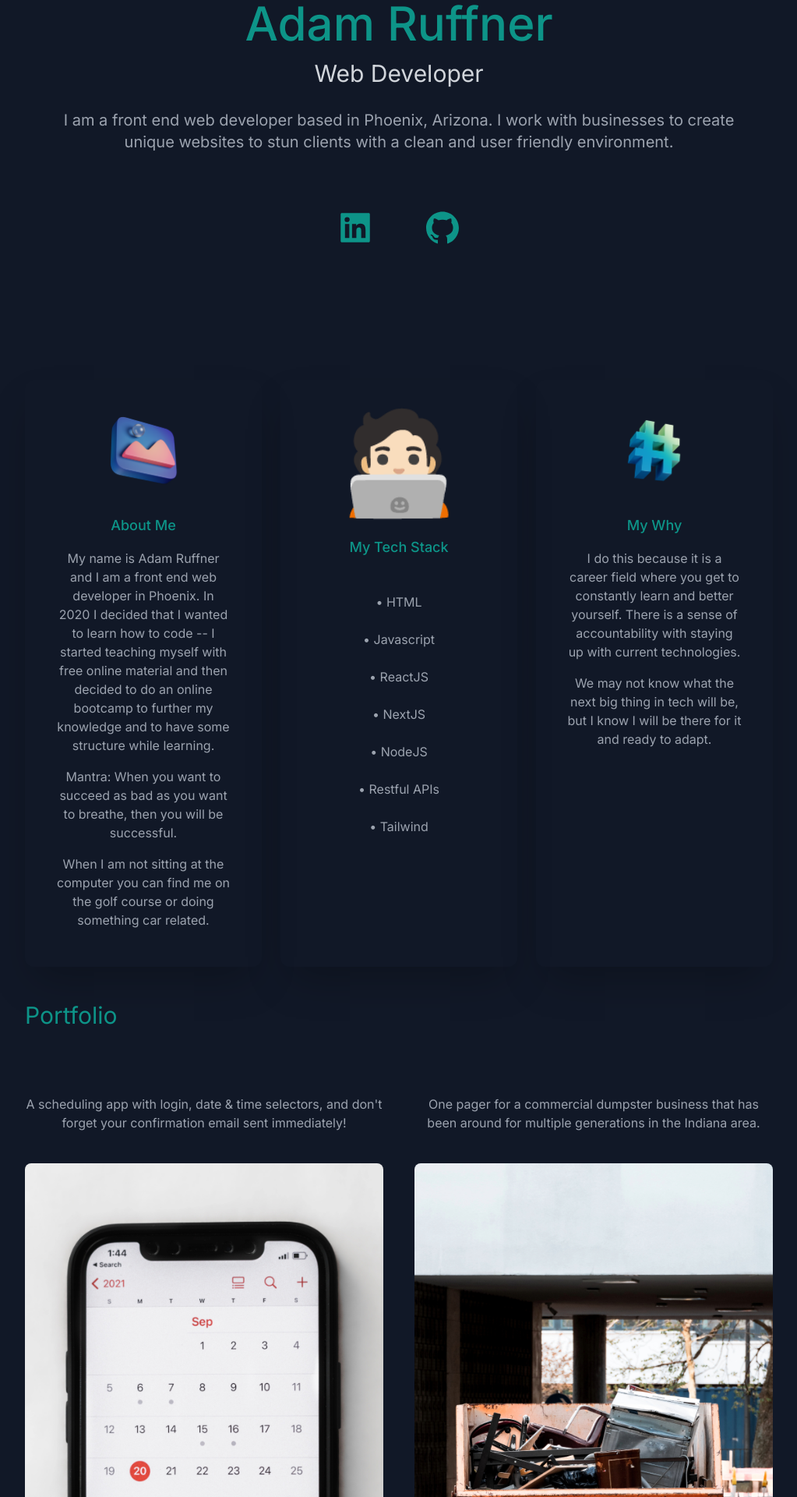
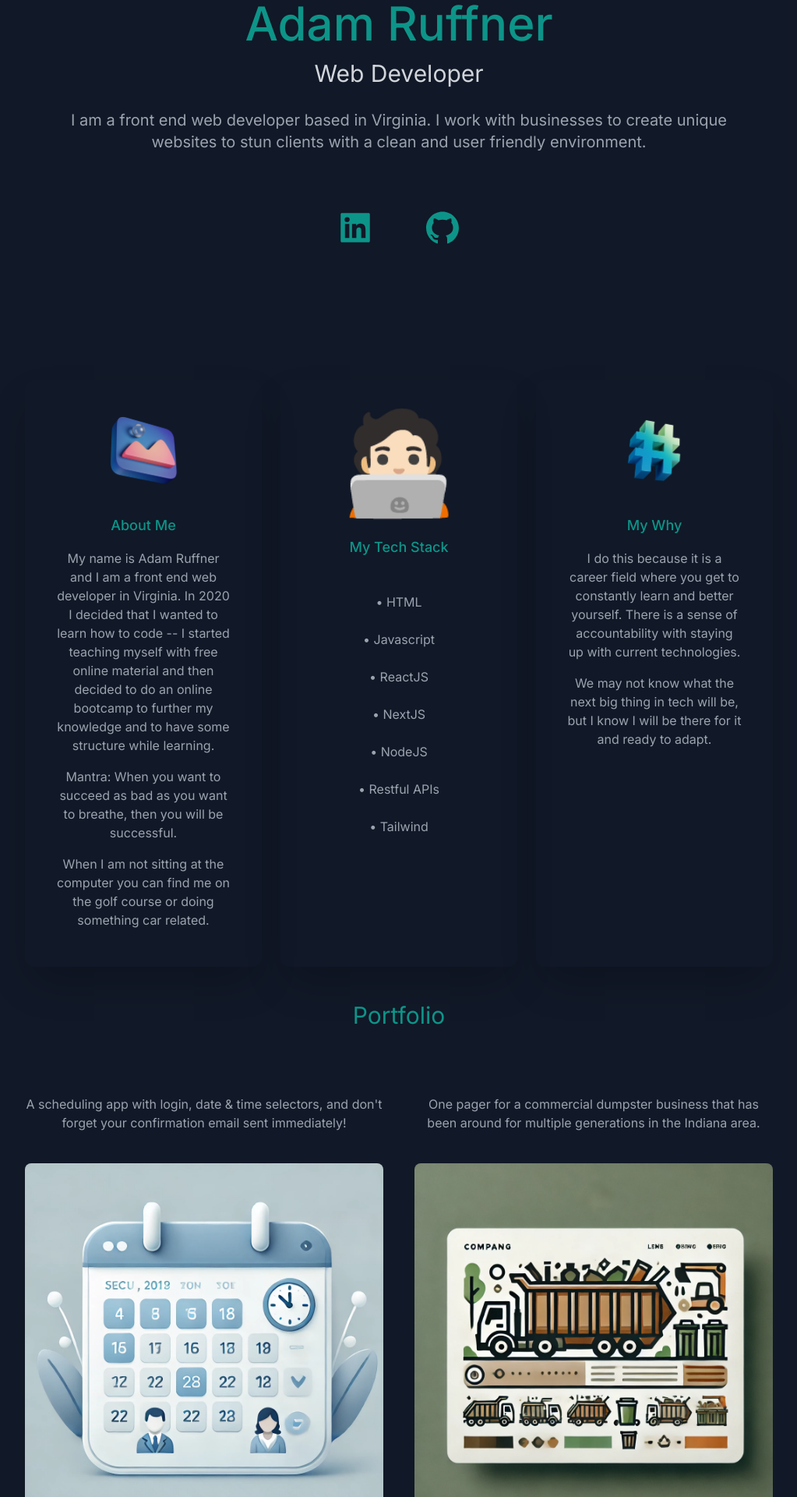
Before and after one commit to AdamRuffner/portfolio, a Next.js app: page / in a window 1280 px wide. Shown: the part 240-2160 px from the top of the page at 78% size, without its empty margins (128-1151 px from the left). Built offline with nearby package versions, Linux system fonts and the light colour scheme.

Commit message:
updated portfolio pictures and location

```diff
--- a/app/page.js
+++ b/app/page.js
@@ -7,7 +7,9 @@ import { AiFillLinkedin, AiFillGithub } from "react-icons/ai";
 import code from "../public/code.png";
 import design from "../public/design.png";
 import schedule from "../public/schedule-app.jpg";
+import sched from "../public/schedule.webp";
 import garbage from "../public/garbage-app.jpg";
+import dumpster from "../public/dumpster.webp";
 import porsche from "../public/porsche.jpg";
 import { useState } from "react";
 
@@ -48,9 +50,9 @@ export default function Home() {
               Web Developer
             </h3>
             <p className=" text-md py-5 leading-8 text-gray-800 md:text-xl max-w-l mx-auto dark:text-gray-400">
-              I am a front end web developer based in Phoenix, Arizona. I work
-              with businesses to create unique websites to stun clients with a
-              clean and user friendly environment.
+              I am a front end web developer based in Virginia. I work with
+              businesses to create unique websites to stun clients with a clean
+              and user friendly environment.
             </p>
           </div>
           <div className=" text-5xl flex justify-center gap-16 py-3 text-gray-600 dark:text-teal-600">
@@ -78,8 +80,8 @@ export default function Home() {
               </h3>
               <p className="py-2 dark:text-gray-400">
                 My name is Adam Ruffner and I am a front end web developer in
-                Phoenix. In 2020 I decided that I wanted to learn how to code --
-                I started teaching myself with free online material and then
+                Virginia. In 2020 I decided that I wanted to learn how to code
+                -- I started teaching myself with free online material and then
                 decided to do an online bootcamp to further my knowledge and to
                 have some structure while learning.
               </p>
@@ -140,7 +142,9 @@ export default function Home() {
         </section>
         <section>
           <div>
-            <h3 className=" text-3xl py-1 dark:text-teal-600">Portfolio</h3>
+            <h3 className=" text-3xl py-1 dark:text-teal-600 flex justify-center">
+              Portfolio
+            </h3>
           </div>
           <div className=" flex flex-col gap-10 py-10 lg:flex-row lg:flex-wrap text-center">
             <div className=" basis-1/3 flex-1">
@@ -154,7 +158,7 @@ export default function Home() {
                 rel="noopener noreferrer"
               >
                 <Image
-                  src={schedule}
+                  src={sched}
                   alt="car"
                   className="rounded-lg object-cover"
                   // width={"100%"}
@@ -174,7 +178,7 @@ export default function Home() {
                 rel="noopener noreferrer"
               >
                 <Image
-                  src={garbage}
+                  src={dumpster}
                   alt="car"
                   className="rounded-lg object-cover"
                   // width={"100%"}
```
Also changed, not shown: public/dumpster.webp (added), public/schedule.webp (added).
